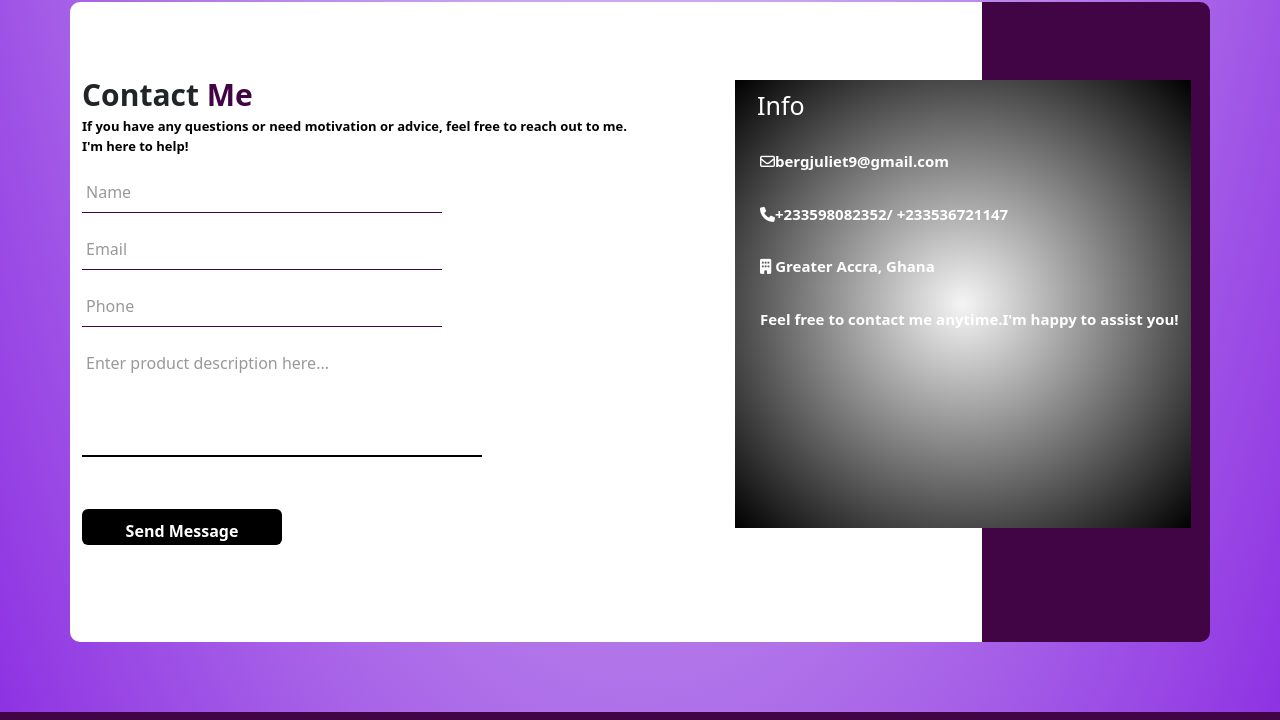
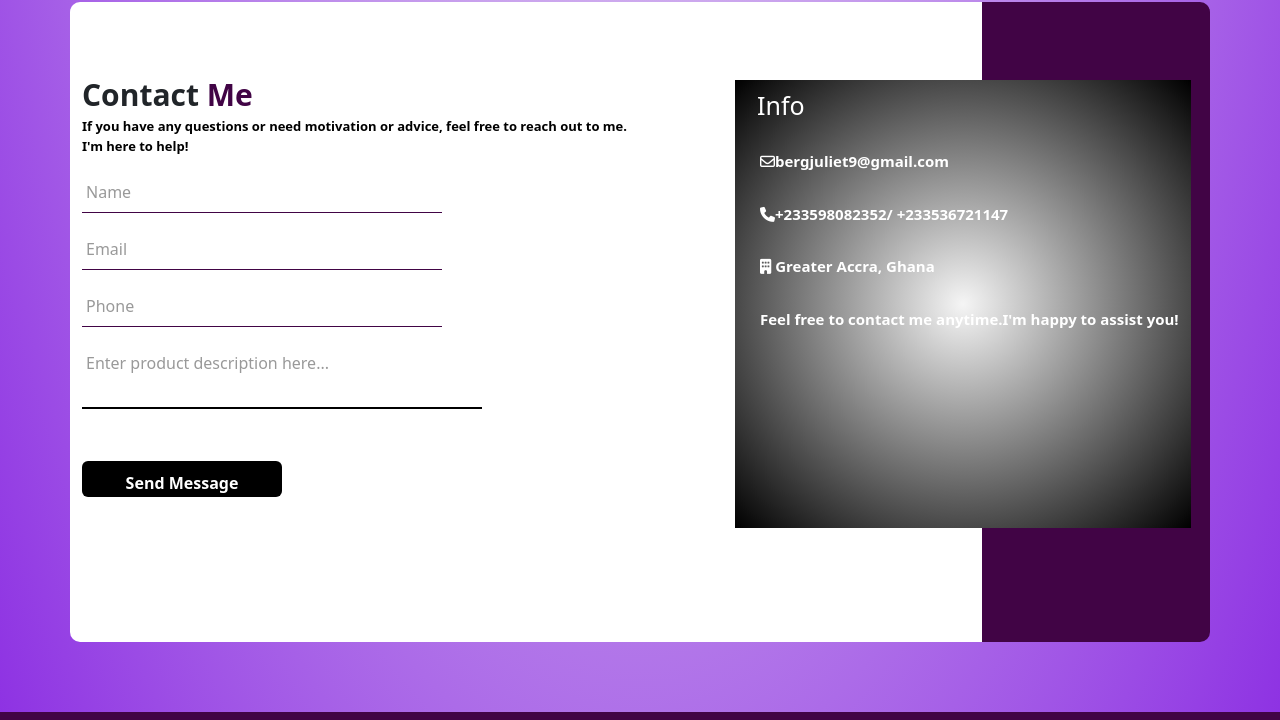
Before and after one commit to AfiaBerg32/My-Portfolio, a plain HTML site: page index.html in a window 1280 px wide. Shown: the part 2786-3506 px from the top of the page. Drawn offline with nearby package versions, Linux system fonts and the light colour scheme.

Commit message:
Update index.html

```diff
--- a/index.html
+++ b/index.html
@@ -177,7 +177,7 @@
 
 <input type="number" class="form-line" placeholder="Phone"><br>
 
-<textarea class="form-line" id="description" name="description" rows="4" placeholder="Enter product description here..."></textarea><br>
+<textarea class="form-line" id="description" name="description" rows="2" placeholder="Enter product description here..."></textarea><br>
 
 <button id="contact-btn">Send Message</button>
 
```
